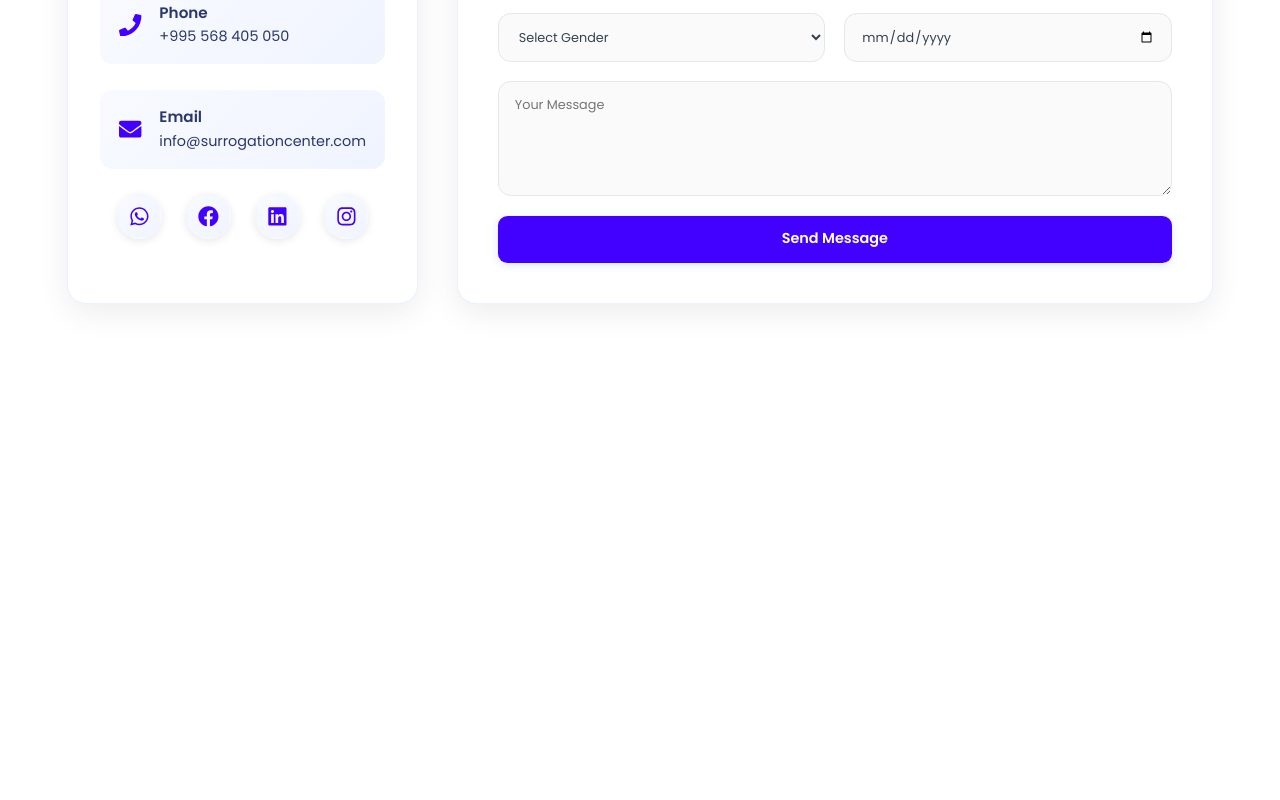
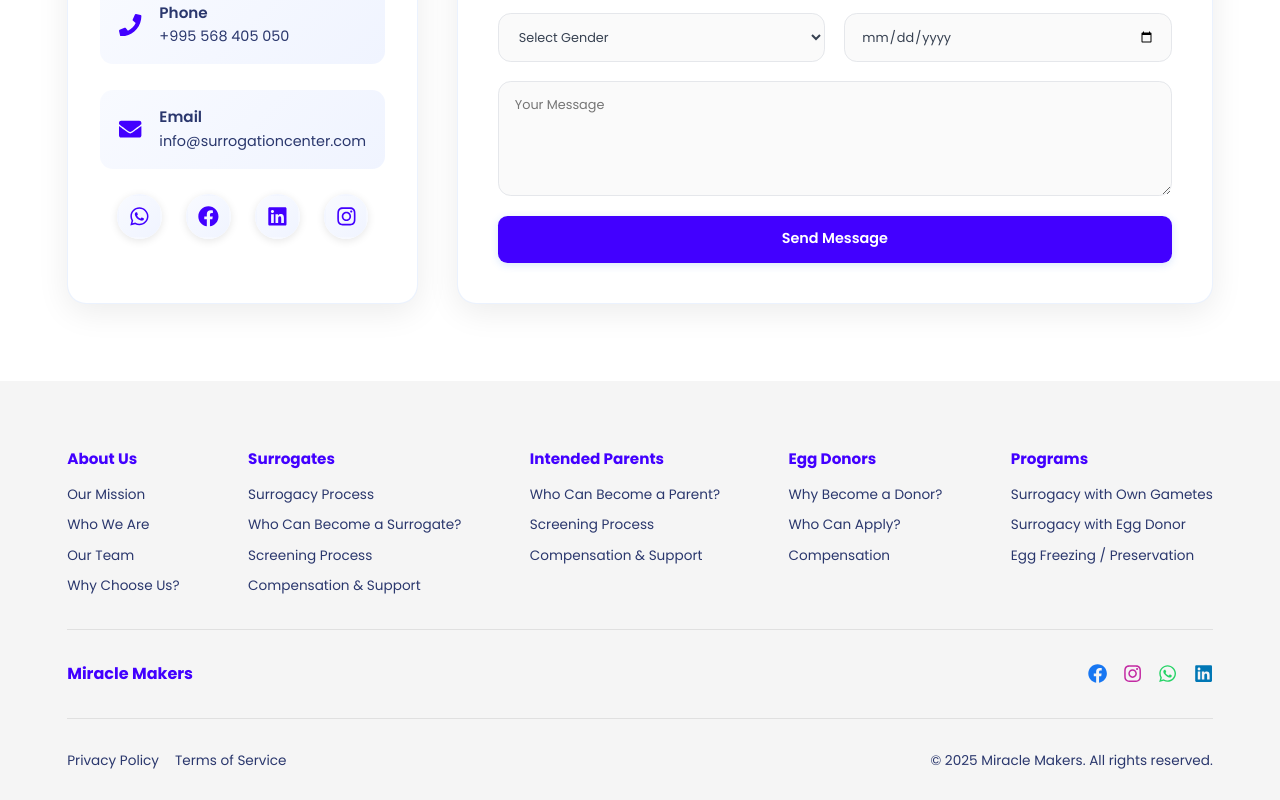
Before and after one commit to NikolozKereselidze/Surrogacy, a React (Vite) app in the folder frontend/: page / in a window 1280 px wide. Shown: the part 2460-3260 px from the top of the page. Before the commit the page ends 2799 px from the top, so only its background shows below. Built offline with nearby package versions, Linux system fonts and the light colour scheme.

Commit message:
feat: implement footer section

```diff
--- /dev/null
+++ b/frontend/src/components/Footer.tsx
@@ -0,0 +1,153 @@
+import styles from "../styles/Footer.module.css";
+import { useTranslation } from "react-i18next";
+import {
+  FaFacebook,
+  FaInstagram,
+  FaWhatsapp,
+  FaLinkedin,
+} from "react-icons/fa";
+
+const Footer = () => {
+  const { t } = useTranslation();
+
+  return (
+    <footer className={styles.footer}>
+      <div className={styles.footerContent}>
+        <div className={styles.footerLinksGrid}>
+          <div>
+            <h4>{t("navigation.aboutUs")}</h4>
+            <ul>
+              <li>
+                <a href="#">{t("submenu.aboutUs.ourMission")}</a>
+              </li>
+              <li>
+                <a href="#">{t("submenu.aboutUs.whoWeAre")}</a>
+              </li>
+              <li>
+                <a href="#">{t("submenu.aboutUs.ourTeam")}</a>
+              </li>
+              <li>
+                <a href="#">{t("submenu.aboutUs.whyChooseUs")}</a>
+              </li>
+            </ul>
+          </div>
+          <div>
+            <h4>{t("navigation.surrogates")}</h4>
+            <ul>
+              <li>
+                <a href="#">{t("submenu.surrogates.surrogacyProcess")}</a>
+              </li>
+              <li>
+                <a href="#">{t("submenu.surrogates.whoCanBecome")}</a>
+              </li>
+              <li>
+                <a href="#">{t("submenu.surrogates.screeningProcess")}</a>
+              </li>
+              <li>
+                <a href="#">{t("submenu.surrogates.compensationSupport")}</a>
+              </li>
+            </ul>
+          </div>
+          <div>
+            <h4>{t("navigation.intendedParents")}</h4>
+            <ul>
+              <li>
+                <a href="#">{t("submenu.intendedParents.whoCanBecome")}</a>
+              </li>
+              <li>
+                <a href="#">{t("submenu.intendedParents.screeningProcess")}</a>
+              </li>
+              <li>
+                <a href="#">
+                  {t("submenu.intendedParents.compensationSupport")}
+                </a>
+              </li>
+            </ul>
+          </div>
+          <div>
+            <h4>{t("navigation.eggDonors")}</h4>
+            <ul>
+              <li>
+                <a href="#">{t("submenu.eggDonors.whyBecome")}</a>
+              </li>
+              <li>
+                <a href="#">{t("submenu.eggDonors.whoCanApply")}</a>
+              </li>
+              <li>
+                <a href="#">{t("submenu.eggDonors.compensation")}</a>
+              </li>
+            </ul>
+          </div>
+          <div>
+            <h4>{t("navigation.programs")}</h4>
+            <ul>
+              <li>
+                <a href="#">{t("submenu.programs.ownGametes")}</a>
+              </li>
+              <li>
+                <a href="#">{t("submenu.programs.eggDonor")}</a>
+              </li>
+              <li>
+                <a href="#">{t("submenu.programs.eggFreezing")}</a>
+              </li>
+            </ul>
+          </div>
+        </div>
+        <div className={styles.socials}>
+          <div className={styles.logo}>
+            <h3>Miracle Makers</h3>
+          </div>
+          <div className={styles.socialsIcons}>
+            <a
+              className={styles.facebookIcon}
+              href="https://www.facebook.com"
+              target="_blank"
+              rel="noopener noreferrer"
+            >
+              <FaFacebook />
+            </a>
+            <a
+              className={styles.instagramIcon}
+              href="https://www.instagram.com"
+              target="_blank"
+              rel="noopener noreferrer"
+            >
+              <FaInstagram />
+            </a>
+            <a
+              className={styles.whatsappIcon}
+              href="https://www.whatsapp.com"
+              target="_blank"
+              rel="noopener noreferrer"
+            >
+              <FaWhatsapp />
+            </a>
+            <a
+              className={styles.linkedinIcon}
+              href="https://www.linkedin.com"
+              target="_blank"
+              rel="noopener noreferrer"
+            >
+              <FaLinkedin />
+            </a>
+          </div>
+        </div>
+
+        <div className={styles.copyright}>
+          <div className={styles.copyrightLinks}>
+            <a href="#">{t("footer.privacyPolicy")}</a>
+            <a href="#">{t("footer.termsOfService")}</a>
+          </div>
+          <div className={styles.copyrightText}>
+            <p>
+              &copy; {new Date().getFullYear()} Miracle Makers.{" "}
+              {t("footer.copyright")}
+            </p>
+          </div>
+        </div>
+      </div>
+    </footer>
+  );
+};
+
+export default Footer;
--- a/frontend/src/locales/en/translation.json
+++ b/frontend/src/locales/en/translation.json
@@ -86,5 +86,10 @@
     "addressLabel": "Address",
     "phoneLabel": "Phone",
     "emailLabel": "Email"
+  },
+  "footer": {
+    "privacyPolicy": "Privacy Policy",
+    "termsOfService": "Terms of Service",
+    "copyright": "All rights reserved."
   }
 }
--- a/frontend/src/locales/es/translation.json
+++ b/frontend/src/locales/es/translation.json
@@ -86,5 +86,10 @@
     "addressLabel": "Dirección",
     "phoneLabel": "Teléfono",
     "emailLabel": "Correo electrónico"
+  },
+  "footer": {
+    "privacyPolicy": "Política de privacidad",
+    "termsOfService": "Términos de servicio",
+    "copyright": "Todos los derechos reservados."
   }
 }
--- a/frontend/src/locales/he/translation.json
+++ b/frontend/src/locales/he/translation.json
@@ -86,5 +86,10 @@
     "addressLabel": "כתובת",
     "phoneLabel": "טלפון",
     "emailLabel": "אימייל"
+  },
+  "footer": {
+    "privacyPolicy": "מדיניות פרטיות",
+    "termsOfService": "תנאי שירות",
+    "copyright": "כל הזכויות שמורות."
   }
 }
--- a/frontend/src/locales/ru/translation.json
+++ b/frontend/src/locales/ru/translation.json
@@ -86,5 +86,10 @@
     "addressLabel": "Адрес",
     "phoneLabel": "Телефон",
     "emailLabel": "Электронная почта"
+  },
+  "footer": {
+    "privacyPolicy": "Политика конфиденциальности",
+    "termsOfService": "Условия использования",
+    "copyright": "Все права защищены."
   }
 }
--- a/frontend/src/locales/zh/translation.json
+++ b/frontend/src/locales/zh/translation.json
@@ -86,5 +86,10 @@
     "addressLabel": "地址",
     "phoneLabel": "电话",
     "emailLabel": "电子邮件"
+  },
+  "footer": {
+    "privacyPolicy": "隐私政策",
+    "termsOfService": "服务条款",
+    "copyright": "保留所有权利。"
   }
 }
--- a/frontend/src/pages/Home.tsx
+++ b/frontend/src/pages/Home.tsx
@@ -6,6 +6,7 @@ import MiracleCard from "../components/MiracleCard";
 import TeamCard from "../components/TeamCard";
 import ContactForm from "../components/ContactForm";
 import ContactInfo from "../components/ContactInfo";
+import Footer from "../components/Footer";
 
 const Home = () => {
   const { t, i18n } = useTranslation();
@@ -120,6 +121,10 @@ const Home = () => {
           <ContactForm />
         </div>
       </section>
+
+      <footer className={styles.footer}>
+        <Footer />
+      </footer>
     </div>
   );
 };
--- /dev/null
+++ b/frontend/src/styles/Footer.module.css
@@ -0,0 +1,101 @@
+.footer {
+  background-color: #f5f5f5;
+}
+
+.footerLinksGrid {
+  display: flex;
+  gap: 2rem;
+  width: 100%;
+  justify-content: space-between;
+}
+
+.footerContent {
+  display: flex;
+  flex-direction: column;
+  padding: 4.2rem;
+  padding-bottom: 1.8rem;
+  gap: 2rem;
+}
+
+.footerLinksGrid h4 {
+  font-size: 0.95rem;
+  font-weight: 700;
+  color: var(--color-primary);
+  margin-bottom: 0.7rem;
+}
+
+.footerLinksGrid ul {
+  list-style: none;
+  display: flex;
+  flex-direction: column;
+  gap: 0.4rem;
+}
+
+.footerLinksGrid a {
+  color: #2a376d;
+  text-decoration: none;
+  font-size: 0.85rem;
+  transition: color 0.2s;
+}
+
+.footerLinksGrid a:hover {
+  color: var(--color-primary);
+}
+
+.logo > h3 {
+  color: var(--color-primary);
+  font-size: 1rem;
+  text-align: center;
+}
+
+.socials {
+  display: flex;
+  justify-content: space-between;
+  align-items: center;
+  padding: 2rem 0;
+  border-top: 1px solid #e0e0e0;
+  border-bottom: 1px solid #e0e0e0;
+}
+
+.socialsIcons {
+  display: flex;
+  gap: 1rem;
+}
+
+.socialsIcons a {
+  font-size: 1.2rem;
+}
+
+.copyright {
+  display: flex;
+  justify-content: space-between;
+  align-items: center;
+}
+
+.copyrightLinks {
+  display: flex;
+  gap: 1rem;
+}
+
+.copyrightLinks a,
+.copyrightText p {
+  color: var(--dark-blue);
+  text-decoration: none;
+  font-size: 0.85rem;
+}
+
+.facebookIcon {
+  color: #1877f2;
+}
+
+.instagramIcon {
+  color: #c32aa3;
+}
+
+.whatsappIcon {
+  color: #25d366;
+}
+
+.linkedinIcon {
+  color: #0077b5;
+}
--- a/frontend/src/styles/Home.module.css
+++ b/frontend/src/styles/Home.module.css
@@ -256,6 +256,10 @@
 }
 
 /* Contact Us Section */
+.contactUsSection {
+  padding-bottom: 4.8rem;
+}
+
 .contactUsGrid {
   display: flex;
   width: 100%;
@@ -317,8 +321,7 @@
   cursor: pointer;
 }
 
-.contactUsFormRow select ,
-
+.contactUsFormRow select,
 .contactUsFormRow input {
   flex: 1 1 0;
 }
```
